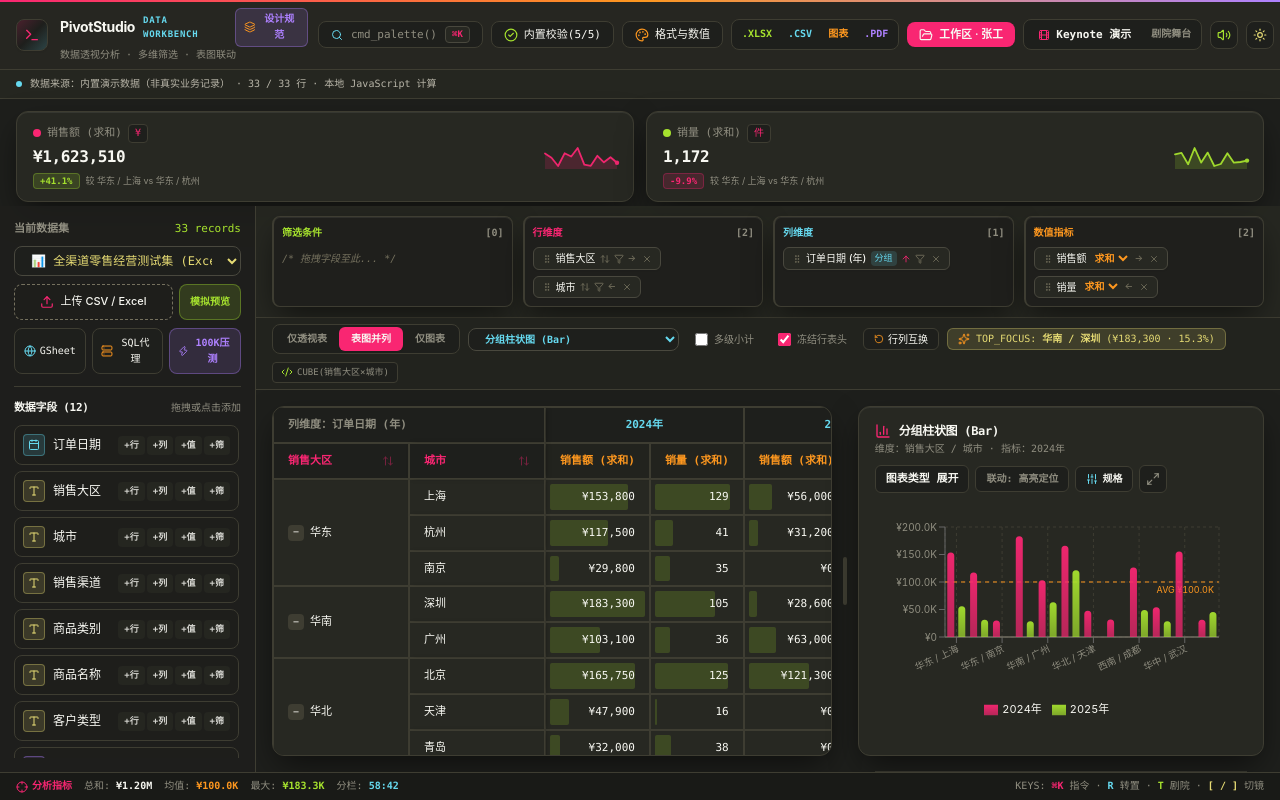
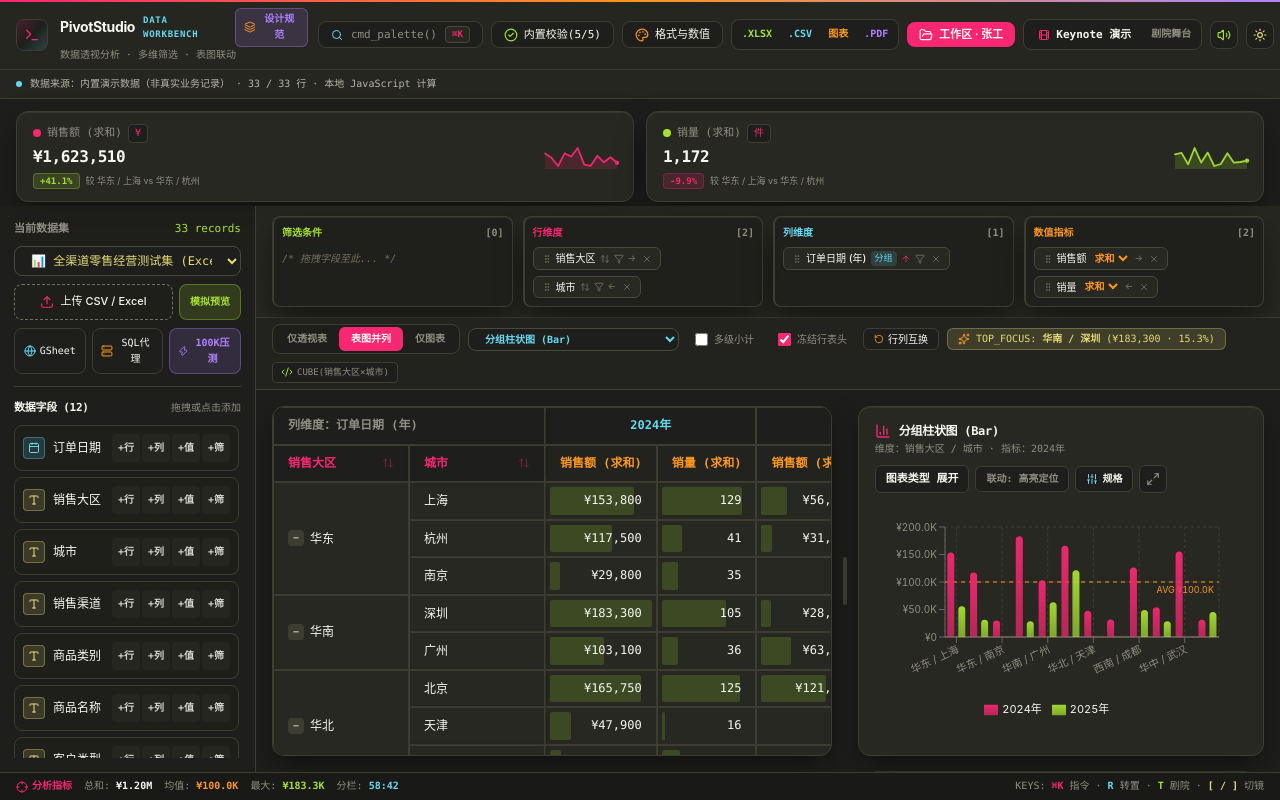
Before and after one commit to lovemoganna/PivotStudio, a React (Vite) app: page / in a window 1280 px wide. Built offline with nearby package versions, Linux system fonts and the light colour scheme; the HTML template or start-up script is replaced by a standard one.

Commit message:
a11y: enlarge critical pivot controls, label actions and improve table/chart typography

```diff
--- a/src/features/pivot/components/ChartStudio.jsx
+++ b/src/features/pivot/components/ChartStudio.jsx
@@ -325,7 +325,7 @@ export function ChartStudio({
                   angle={unifiedChartSpec.items.length > 5 ? -25 : 0}
                   textAnchor={unifiedChartSpec.items.length > 5 ? 'end' : 'middle'}
                   height={unifiedChartSpec.items.length > 5 ? 56 : 28}
-                  tick={{ fontSize: 9.5, fill: darkMode ? '#908E80' : '#75715E' }}
+                  tick={{ fontSize: 10.5, fill: darkMode ? '#908E80' : '#75715E' }}
                   tickFormatter={(v) => formatAxisTickLabel(v, compactAxis ? 8 : 14)}
                 />
                 <YAxis yAxisId="left" tick={{ fontSize: 10, fill: darkMode ? '#908E80' : '#75715E' }} tickFormatter={(v) => UnifiedFormatter.formatValue(v, unifiedChartSpec.primaryValCfg, { compact: true })} />
@@ -394,7 +394,7 @@ export function ChartStudio({
                   angle={unifiedChartSpec.items.length > 5 ? -25 : 0}
                   textAnchor={unifiedChartSpec.items.length > 5 ? 'end' : 'middle'}
                   height={unifiedChartSpec.items.length > 5 ? 56 : 28}
-                  tick={{ fontSize: 9.5, fill: darkMode ? '#908E80' : '#75715E' }}
+                  tick={{ fontSize: 10.5, fill: darkMode ? '#908E80' : '#75715E' }}
                   tickFormatter={(v) => formatAxisTickLabel(v, compactAxis ? 8 : 14)}
                 />
                 <YAxis
@@ -426,7 +426,7 @@ export function ChartStudio({
                   angle={unifiedChartSpec.items.length > 5 ? -25 : 0}
                   textAnchor={unifiedChartSpec.items.length > 5 ? 'end' : 'middle'}
                   height={unifiedChartSpec.items.length > 5 ? 56 : 28}
-                  tick={{ fontSize: 9.5, fill: darkMode ? '#908E80' : '#75715E' }}
+                  tick={{ fontSize: 10.5, fill: darkMode ? '#908E80' : '#75715E' }}
                   tickFormatter={(v) => formatAxisTickLabel(v, compactAxis ? 8 : 14)}
                 />
                 <YAxis yAxisId="left" tick={{ fontSize: 10, fill: '#F92672' }} tickFormatter={(v) => UnifiedFormatter.formatValue(v, unifiedChartSpec.primaryValCfg, { compact: true })} />
@@ -574,7 +574,7 @@ export function ChartStudio({
                   </linearGradient>
                 </defs>
                 <CartesianGrid strokeDasharray="3 3" stroke={darkMode ? '#3E3D32' : '#DFDDD2'} />
-                <XAxis dataKey="name" tick={{ fontSize: 9.5, fill: darkMode ? '#908E80' : '#75715E' }} />
+                <XAxis dataKey="name" tick={{ fontSize: 10.5, fill: darkMode ? '#908E80' : '#75715E' }} />
                 <YAxis allowDecimals={false} tick={{ fontSize: 10, fill: darkMode ? '#908E80' : '#75715E' }} />
                 <RechartsTooltip content={<UnifiedChartTooltip chartSpec={unifiedChartSpec} darkMode={darkMode} />} />
                 <Legend verticalAlign="bottom" align="center" wrapperStyle={{ fontSize: 11, paddingTop: 8 }} />
@@ -628,7 +628,7 @@ export function ChartStudio({
                       dataKey="name"
                       reversed={true}
                       width={110}
-                      tick={{ fontSize: 9.5, fill: darkMode ? '#F8F8F2' : '#272822' }}
+                      tick={{ fontSize: 10.5, fill: darkMode ? '#F8F8F2' : '#272822' }}
                       tickFormatter={(v) => formatAxisTickLabel(v, compactAxis ? 8 : 14)}
                     />
                   </>
@@ -640,7 +640,7 @@ export function ChartStudio({
                       angle={unifiedChartSpec.items.length > 5 ? -25 : 0}
                       textAnchor={unifiedChartSpec.items.length > 5 ? 'end' : 'middle'}
                       height={unifiedChartSpec.items.length > 5 ? 56 : 28}
-                      tick={{ fontSize: 9.5, fill: darkMode ? '#908E80' : '#75715E' }}
+                      tick={{ fontSize: 10.5, fill: darkMode ? '#908E80' : '#75715E' }}
                       tickFormatter={(v) => formatAxisTickLabel(v, compactAxis ? 8 : 14)}
                     />
                     <YAxis
--- a/src/features/pivot/components/FieldShelf.jsx
+++ b/src/features/pivot/components/FieldShelf.jsx
@@ -187,10 +187,10 @@ export function FieldShelf({
                         <span className="font-medium text-xs truncate">{field.name}</span>
                       </div>
                       <div className="flex items-center gap-0.5 opacity-85 group-hover:opacity-100 shrink-0 apple-font-mono">
-                        <button onClick={() => addFieldToZone('rows', field.name)} className="px-1.5 py-0.5 rounded bg-[#EFECE1] dark:bg-[#272822] hover:bg-[#F92672] hover:text-[#F8F8F2] text-[9px] font-semibold transition">+行</button>
-                        <button onClick={() => addFieldToZone('columns', field.name)} className="px-1.5 py-0.5 rounded bg-[#EFECE1] dark:bg-[#272822] hover:bg-[#66D9EF] hover:text-[#1E1F1C] text-[9px] font-semibold transition">+列</button>
-                        <button onClick={() => addFieldToZone('values', field.name)} className="px-1.5 py-0.5 rounded bg-[#EFECE1] dark:bg-[#272822] hover:bg-[#FD971F] hover:text-[#1E1F1C] text-[9px] font-semibold transition">+值</button>
-                        <button onClick={() => addFieldToZone('filters', field.name)} className="px-1.5 py-0.5 rounded bg-[#EFECE1] dark:bg-[#272822] hover:bg-[#A6E22E] hover:text-[#1E1F1C] text-[9px] font-semibold transition">+筛</button>
+                        <button onClick={() => addFieldToZone('rows', field.name)} aria-label={`将 ${field.name} 添加到行维度`} disabled={isReadOnly} className="min-w-7 min-h-7 inline-flex items-center justify-center px-1 py-1 rounded bg-[#EFECE1] dark:bg-[#272822] hover:bg-[#F92672] hover:text-[#F8F8F2] text-[10px] font-semibold transition">+行</button>
+                        <button onClick={() => addFieldToZone('columns', field.name)} aria-label={`将 ${field.name} 添加到列维度`} disabled={isReadOnly} className="min-w-7 min-h-7 inline-flex items-center justify-center px-1 py-1 rounded bg-[#EFECE1] dark:bg-[#272822] hover:bg-[#66D9EF] hover:text-[#1E1F1C] text-[10px] font-semibold transition">+列</button>
+                        <button onClick={() => addFieldToZone('values', field.name)} aria-label={`将 ${field.name} 添加到数值指标`} disabled={isReadOnly} className="min-w-7 min-h-7 inline-flex items-center justify-center px-1 py-1 rounded bg-[#EFECE1] dark:bg-[#272822] hover:bg-[#FD971F] hover:text-[#1E1F1C] text-[10px] font-semibold transition">+值</button>
+                        <button onClick={() => addFieldToZone('filters', field.name)} aria-label={`将 ${field.name} 添加到筛选条件`} disabled={isReadOnly} className="min-w-7 min-h-7 inline-flex items-center justify-center px-1 py-1 rounded bg-[#EFECE1] dark:bg-[#272822] hover:bg-[#A6E22E] hover:text-[#1E1F1C] text-[10px] font-semibold transition">+筛</button>
                       </div>
                     </div>
                   );
--- a/src/features/pivot/components/PivotTable.jsx
+++ b/src/features/pivot/components/PivotTable.jsx
@@ -47,7 +47,7 @@ export function PivotTable({
         </div>
       )}
       <div ref={tableContainerRef} onScroll={(e) => setScrollTop?.(e.currentTarget.scrollTop)} className="flex-1 h-full min-h-0 overflow-auto relative">
-        <table id="pivot-main-html-table" className="w-full border-separate border-spacing-0 text-[11px] text-left select-text tabular-nums">
+        <table id="pivot-main-html-table" className="w-full border-separate border-spacing-0 text-[12px] text-left select-text tabular-nums">
           <thead className="sticky top-0 z-20 bg-[#EFECE1]/95 dark:bg-[#1E1F1C]/95 backdrop-blur-md text-[#272822] dark:text-[#F8F8F2] shadow-sm">
             {pivotResult.colConfigs.length > 0 && pivotResult.colHeaderRows.length > 0 && (
               pivotResult.colHeaderRows.map((headerRow, levelIdx) => (
```
